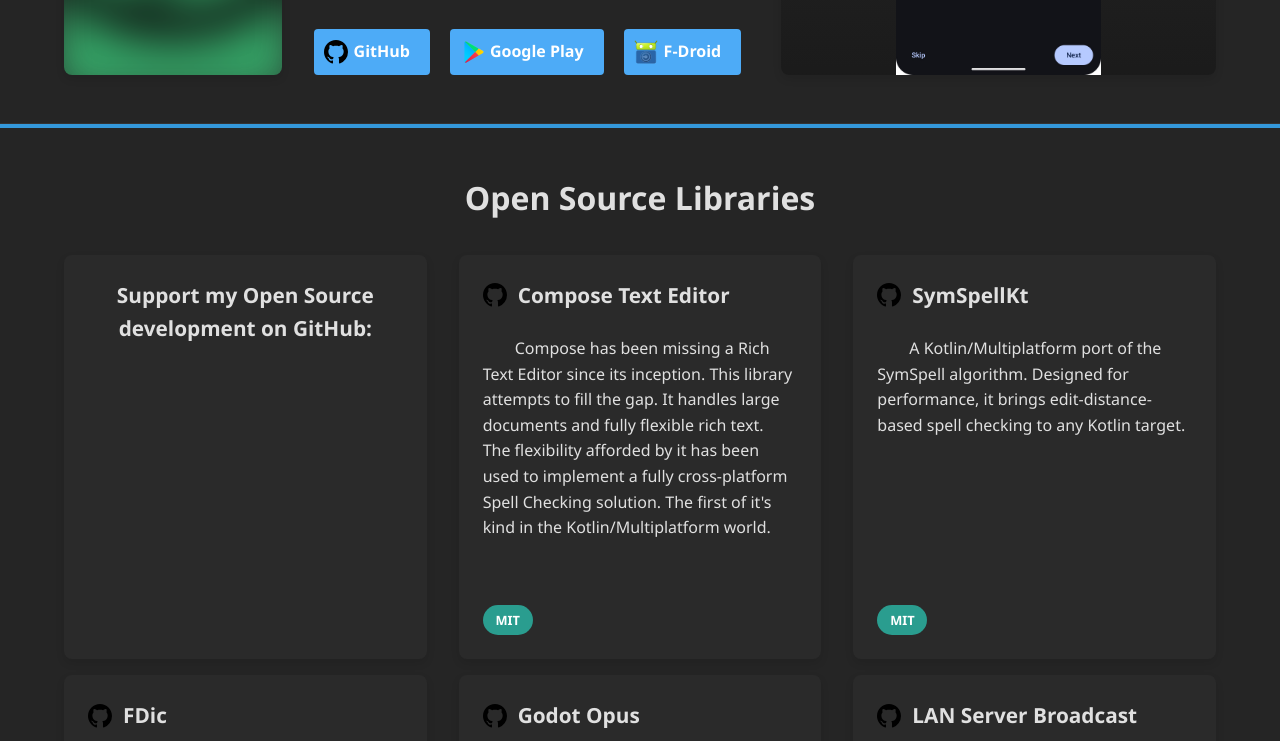
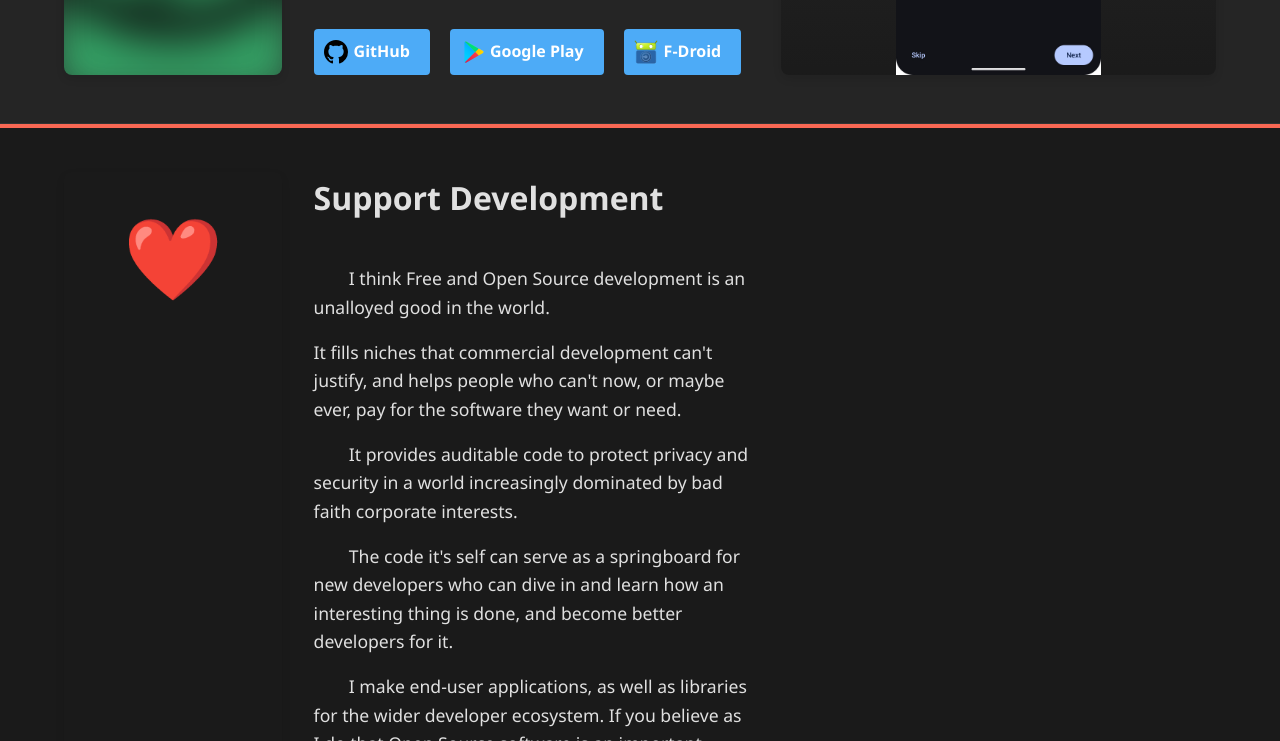
Before and after one commit to Wavesonics/DarkrockStudiosWebsite, a website built with webpack: page index.html in a window 1280 px wide. Shown: the part 2059-2800 px from the top of the page. Built offline with nearby package versions, Linux system fonts and the light colour scheme; grey boxes are pictures that could not be loaded.

Commit message:
Add support callout

```diff
--- a/css/style.css
+++ b/css/style.css
@@ -84,6 +84,7 @@
 	--fasttrack-color: #7E14DC;
 	--hammer-color: #FF4B05;
 	--snapsafe-color: #3DDC84;
+	--support-color: #F96854; /* Patreon color */
 }
 
 body {
@@ -217,6 +218,10 @@
 	background-color: var(--snapsafe-color);
 }
 
+.main-nav a[href="#supportDev"]::after {
+	background-color: var(--support-color);
+}
+
 .main-nav a[href="#libraries"]::after {
 	background-color: var(--secondary-color);
 }
@@ -291,6 +296,10 @@
 
 #appSnapSafe::before {
 	background-color: var(--snapsafe-color);
+}
+
+#supportDev::before {
+	background-color: var(--support-color);
 }
 
 .app h2 {
@@ -451,7 +460,7 @@
 	background-color: rgba(0, 0, 0, 0.8);
 }
 
-.github-link, .store-link, .fdroid-link {
+.github-link, .store-link, .fdroid-link, .patreon-link {
 	display: inline-block;
 	padding: 10px 20px;
 	background-color: var(--link-color);
@@ -464,12 +473,12 @@
 	padding-left: 40px;
 }
 
-.github-link:hover, .store-link:hover, .fdroid-link:hover {
+.github-link:hover, .store-link:hover, .fdroid-link:hover, .patreon-link:hover {
 	background-color: var(--link-hover);
 	color: #000000;
 }
 
-.github-link::before, .store-link::before, .fdroid-link::before {
+.github-link::before, .store-link::before, .fdroid-link::before, .patreon-link::before {
 	content: '';
 	position: absolute;
 	left: 10px;
@@ -495,6 +504,18 @@
 
 .fdroid-link::before {
 	background-image: url('../img/icons/logo-fdroid.svg');
+}
+
+.patreon-link::before {
+	background-image: url('../img/icons/logo-patreon.png');
+}
+
+.support-emoji {
+	font-size: 5rem;
+	display: flex;
+	justify-content: center;
+	align-items: center;
+	height: 100%;
 }
 
 /* Libraries Section */
@@ -744,7 +765,7 @@
 		justify-content: center;
 	}
 
-	.github-link, .store-link .fdroid-link {
+	.github-link, .store-link, .fdroid-link, .patreon-link {
 		width: 80%;
 		text-align: center;
 		margin-bottom: 10px;
--- a/index.html
+++ b/index.html
@@ -15,7 +15,8 @@
 	<link rel="manifest" href="/site.webmanifest">
 
 	<meta property="og:title" content="Dark Rock Studios">
-	<meta property="og:description" content="Dark Rock Studios creates free and open source applications for various platforms.">
+	<meta property="og:description"
+		  content="Dark Rock Studios creates free and open source applications for various platforms.">
 	<meta property="og:type" content="website">
 	<meta property="og:url" content="https://darkrock.studio">
 	<meta property="og:image" content="icon.png">
@@ -28,7 +29,8 @@
 	<link rel="manifest" href="site.webmanifest">
 	<meta name="theme-color" content="#1a1a1a">
 
-	<script defer src="https://cloud.umami.is/script.js" data-website-id="3db50daf-25b7-48d3-9325-321315f96ec7"></script>
+	<script defer src="https://cloud.umami.is/script.js"
+			data-website-id="3db50daf-25b7-48d3-9325-321315f96ec7"></script>
 </head>
 
 <body>
@@ -84,7 +86,8 @@
 						<a href="https://github.com/Wavesonics/FastTrack" class="github-link">GitHub</a>
 						<a href="https://play.google.com/store/apps/details?id=com.darkrockstudios.apps.fasttrack"
 						   class="store-link">Google Play</a>
-						<a href="https://f-droid.org/en/packages/com.darkrockstudios.apps.fasttrack/" class="fdroid-link">F-Droid</a>
+						<a href="https://f-droid.org/en/packages/com.darkrockstudios.apps.fasttrack/"
+						   class="fdroid-link">F-Droid</a>
 					</div>
 				</div>
 
@@ -123,14 +126,20 @@
 					<div class="app-description">
 						<p class="tag-line">A simple tool for building stories.</p>
 						<p><a href="https://hammer.ink/">hammer.ink</a></p>
-						<p>The Hammer Editor is a versatile and user-friendly tool for building stories, available across multiple platforms including phone, tablet, and desktop.
-							<br/>Designed for offline use, it stores your data in human-readable files, giving you full control over your content. Enjoy seamless, intelligent syncing between devices, allowing you to work on your stories from anywhere without concern for overwriting.
-							<br />With adaptable light and dark modes and responsive design, Hammer ensures a comfortable and productive writing experience.</p>
+						<p>The Hammer Editor is a versatile and user-friendly tool for building stories, available
+							across multiple platforms including phone, tablet, and desktop.
+							<br/>Designed for offline use, it stores your data in human-readable files, giving you full
+							control over your content. Enjoy seamless, intelligent syncing between devices, allowing you
+							to work on your stories from anywhere without concern for overwriting.
+							<br/>With adaptable light and dark modes and responsive design, Hammer ensures a comfortable
+							and productive writing experience.</p>
 					</div>
 					<div class="app-links">
 						<a href="https://github.com/Wavesonics/hammer-editor" class="github-link">GitHub</a>
-						<a href="https://play.google.com/store/apps/details?id=com.darkrockstudios.apps.hammer.android" class="store-link">Google Play</a>
-						<a href="https://f-droid.org/en/packages/com.darkrockstudios.apps.hammer.android/" class="fdroid-link">F-Droid</a>
+						<a href="https://play.google.com/store/apps/details?id=com.darkrockstudios.apps.hammer.android"
+						   class="store-link">Google Play</a>
+						<a href="https://f-droid.org/en/packages/com.darkrockstudios.apps.hammer.android/"
+						   class="fdroid-link">F-Droid</a>
 					</div>
 				</div>
 
@@ -170,12 +179,15 @@
 					<div class="app-description">
 						<p class="tag-line">Snap pics of anything, safely.</p>
 						<p><a href="https://snapsafe.org/">snapsafe.org</a></p>
-						<p>We capture photos locally, encrypt everything in private storage, let YOU decide if GPS tags are added, and strip out tell‑tale metadata automatically.</p>
+						<p>We capture photos locally, encrypt everything in private storage, let YOU decide if GPS tags
+							are added, and strip out tell‑tale metadata automatically.</p>
 					</div>
 					<div class="app-links">
 						<a href="https://github.com/SecureCamera/SecureCameraAndroid" class="github-link">GitHub</a>
-						<a href="https://play.google.com/store/apps/details?id=com.darkrockstudios.app.securecamera" class="store-link">Google Play</a>
-						<a href="https://f-droid.org/en/packages/com.darkrockstudios.app.securecamera/" class="fdroid-link">F-Droid</a>
+						<a href="https://play.google.com/store/apps/details?id=com.darkrockstudios.app.securecamera"
+						   class="store-link">Google Play</a>
+						<a href="https://f-droid.org/en/packages/com.darkrockstudios.app.securecamera/"
+						   class="fdroid-link">F-Droid</a>
 					</div>
 				</div>
 
@@ -199,23 +211,60 @@
 		</div>
 	</section>
 
+	<!-- Support Development Section -->
+	<section class="app support-dev" id="supportDev">
+		<div class="container">
+			<div class="app-grid">
+				<!-- Left column: Emoji -->
+				<div class="app-logo-column">
+					<div class="app-logo">
+						<span class="support-emoji">❤️</span>
+					</div>
+				</div>
+
+				<!-- Middle column: Title, description, and links -->
+				<div class="app-info-column">
+					<h2>Support Development</h2>
+					<div class="app-description">
+						<p>I think Free and Open Source development is an unalloyed good in the world.</p>
+						<p>It fills niches that commercial development can't justify, and helps people who can't now,
+							or maybe ever, pay for the software they want or need.</p>
+						<p>It provides auditable code to protect privacy and security in a world increasingly
+							dominated by bad faith corporate interests.</p>
+						<p>The code it's self can serve as a springboard for new developers who can dive in and learn
+							how an interesting thing is done, and become better developers for it.</p>
+						<p>I make end-user applications, as well as libraries for the wider developer ecosystem.
+							If you believe as I do that Open Source software is an important good in the world, then I'd love
+							your support.</p>
+					</div>
+					<div class="app-links">
+						<a href="https://www.patreon.com/darkrockstudios" class="patreon-link">Patreon</a>
+					</div>
+				</div>
+
+				<!-- Right column: Empty for balance -->
+				<div class="app-screenshots-column">
+					<!-- Intentionally left empty for layout balance -->
+				</div>
+			</div>
+		</div>
+	</section>
+
 	<!-- Libraries Section -->
 	<section class="libraries" id="libraries">
 		<div class="container">
 			<h2>Open Source Libraries</h2>
 
 			<div class="libraries-grid">
-				<a href="https://github.com/sponsors/Wavesonics" class="library-support">
-					<h3>Support my Open Source development on GitHub:</h3>
-					<iframe src="https://github.com/sponsors/Wavesonics/button" title="Sponsor Wavesonics" height="32" width="114" style="border: 0; border-radius: 6px;"></iframe>
-				</a>
-
 				<!-- Library Entry -->
 				<div class="library-entry">
 					<a href="https://github.com/Wavesonics/ComposeTextEditorLibrary" class="library-github-link">
 						<div class="library-title">Compose Text Editor</div>
 					</a>
-					<p class="library-description">Compose has been missing a Rich Text Editor since its inception. This library attempts to fill the gap. It handles large documents and fully flexible rich text.<br/>The flexibility afforded by it has been used to implement a fully cross-platform Spell Checking solution. The first of it's kind in the Kotlin/Multiplatform world.</p>
+					<p class="library-description">Compose has been missing a Rich Text Editor since its inception. This
+						library attempts to fill the gap. It handles large documents and fully flexible rich text.<br/>The
+						flexibility afforded by it has been used to implement a fully cross-platform Spell Checking
+						solution. The first of it's kind in the Kotlin/Multiplatform world.</p>
 					<span class="license-chip">MIT</span>
 				</div>
 
@@ -224,7 +273,8 @@
 					<a href="https://github.com/Wavesonics/SymSpellKt" class="library-github-link">
 						<div class="library-title">SymSpellKt</div>
 					</a>
-					<p class="library-description">A Kotlin/Multiplatform port of the SymSpell algorithm. Designed for performance, it brings edit-distance-based spell checking to any Kotlin target.</p>
+					<p class="library-description">A Kotlin/Multiplatform port of the SymSpell algorithm. Designed for
+						performance, it brings edit-distance-based spell checking to any Kotlin target.</p>
 					<span class="license-chip">MIT</span>
 				</div>
 
@@ -233,7 +283,10 @@
 					<a href="https://github.com/Wavesonics/SymSpellKt/tree/main/Fdic" class="library-github-link">
 						<div class="library-title">FDic</div>
 					</a>
-					<p class="library-description">A binary file format for frequency dictionary libraries. It is both 40% smaller on disk, and 70% faster to load and parse than text-based frequency dictionaries.<br />A native CLI program is provided to encode frequency dictionaries into the .fdic format.</p>
+					<p class="library-description">A binary file format for frequency dictionary libraries. It is both
+						40% smaller on disk, and 70% faster to load and parse than text-based frequency
+						dictionaries.<br/>A native CLI program is provided to encode frequency dictionaries into the
+						.fdic format.</p>
 					<span class="license-chip">MIT</span>
 				</div>
 
@@ -242,7 +295,9 @@
 					<a href="https://github.com/Godot-Opus" class="library-github-link">
 						<div class="library-title">Godot Opus</div>
 					</a>
-					<p class="library-description">Opus is an industry standard library for compressing real-time audio for VOIP applications. Godot Opus is a library implementing Opus in an easy to consume library for Godot 3.x games to implement voice chat.</p>
+					<p class="library-description">Opus is an industry standard library for compressing real-time audio
+						for VOIP applications. Godot Opus is a library implementing Opus in an easy to consume library
+						for Godot 3.x games to implement voice chat.</p>
 					<span class="license-chip">MIT</span>
 				</div>
 
@@ -251,9 +306,16 @@
 					<a href="https://github.com/Wavesonics/LANServerBroadcast" class="library-github-link">
 						<div class="library-title">LAN Server Broadcast</div>
 					</a>
-					<p class="library-description">A simple Godot 3.x library enabling peer-to-peer server browsers in Godot games. No match-making server required, great for LAN games.</p>
+					<p class="library-description">A simple Godot 3.x library enabling peer-to-peer server browsers in
+						Godot games. No match-making server required, great for LAN games.</p>
 					<span class="license-chip">MIT</span>
 				</div>
+
+				<a href="https://github.com/sponsors/Wavesonics" class="library-support">
+					<h3>Support my Open Source development on GitHub:</h3>
+					<iframe src="https://github.com/sponsors/Wavesonics/button" title="Sponsor Wavesonics" height="32"
+							width="114" style="border: 0; border-radius: 6px;"></iframe>
+				</a>
 			</div>
 		</div>
 	</section>
```
Also changed, not shown: img/icons/logo-patreon.png (added).
